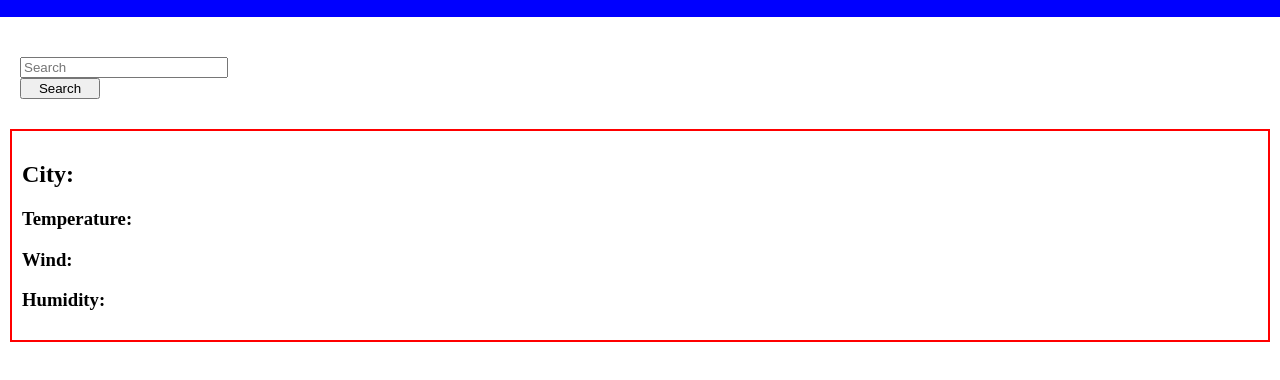
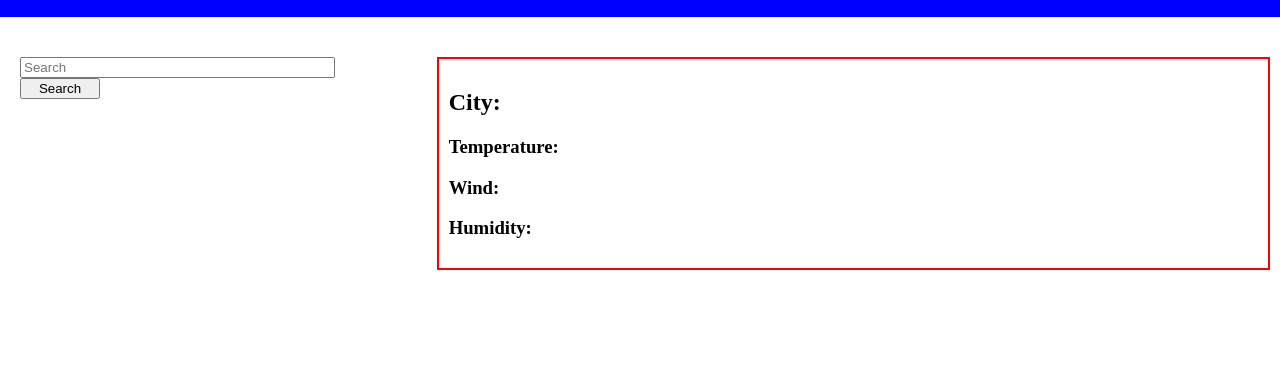
Before and after one commit to schneibley/homework-06-5-day-weather-, a plain HTML site: page index.html in a window 1280 px wide. Shown: the part 60-440 px from the top of the page. Drawn offline with Linux system fonts and the light colour scheme.

Commit message:
seperated the page into containers to better lay out the information.

```diff
--- a/assets/css/style.css
+++ b/assets/css/style.css
@@ -1,7 +1,7 @@
 body, h1 {
     margin: 0;
     padding: 0;
-  }
+}
 
 header {
     background-color: blue;
@@ -11,40 +11,58 @@ header {
     margin-bottom: 20px;
     box-sizing: border-box;
 }
+
 h1 {
     text-align: center;
 }
 
-.searchContainer {
-    width: 25%;
+.container {
+    display: flex;
+    flex-wrap: wrap;
+}
+
+.search-container {
+    flex: 1 0 33%; /* Take 1/3 of the available space */
     min-width: 200px;
-    left: 0;
     padding: 20px;
     box-sizing: border-box;
 }
 
+.searchContainer {
+    width: 100%;
+}
 
 #searchBox {
     width: calc(100% - 80px);
     margin-right: 10px;
 }
+
 #search-button {
     width: 80px;
 }
 
-
-.historySection {
-
+.weather-forecast {
+    flex: 2 0 66%; /* Take 2/3 of the available space */
+    min-width: 400px;
+    padding: 10px;
+    box-sizing: border-box;
 }
 
 .current-weather {
     border: red solid 2px;
-    margin: 10px;
+    margin: 10px 0;
     padding: 10px;
 }
 
+.forecast-container {
+    display: flex;
+    flex-wrap: wrap;
+    justify-content: space-between;
+}
+
 .forecast-day {
-    margin: 10px;
+    flex: 1 0 calc(20% - 20px); /* Adjust according to your design */
+    margin: 10px 0;
     padding: 10px;
     border: 2px solid blue;
 }
--- a/index.html
+++ b/index.html
@@ -11,22 +11,27 @@
         <h1>Weather Dashboard</h1>
     </header>
 
+    <div class="container">
+        <div class="search-container">
             <form class="searchContainer" id="search-form">
                 <input type="text" id="searchBox" placeholder="Search">
                 <button id="search-button" type="submit">Search</button>
             </form>
+        </div>
 
+        <div class="weather-forecast">
             <div class="current-weather">
                 <h2>City: <span id="city"></span></h2>
                 <h3 id="temp">Temperature: </h3>
                 <h3 id="wind">Wind: </h3>
                 <h3 id="humidity">Humidity: </h3>
-
             </div>
 
             <div class="forecast-container">
                 <!-- Forecast data will be populated here -->
             </div>
+        </div>
+    </div>
 
     <script src="assets/js/script.js"></script>
 </body>
```
Lines whose indentation alone changed are shown as unchanged.
